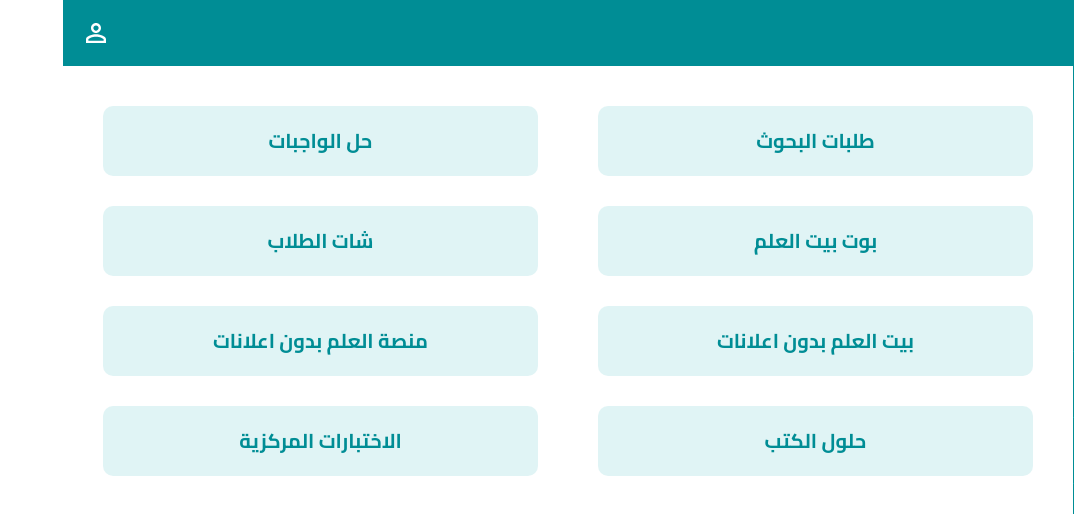
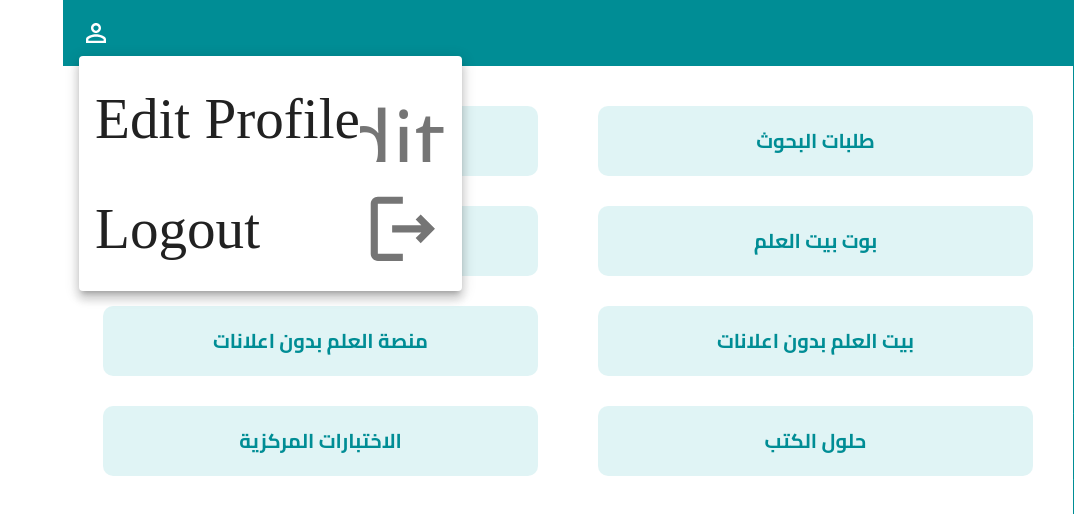
Before and after one commit to BahaaDagher/DashBoard-with-React, a React (Create React App) app: page / in a window 1280 px wide. Both pictures are taken after a click on the button 33 px from the left and 33 px from the top of the page. Shown: the top 514 px of the page, without its empty margins (206-1280 px from the left). Built offline with nearby package versions, Linux system fonts and the light colour scheme.

Commit message:
dropDown of profile

```diff
--- a/src/scenes/global/Sidebar.jsx
+++ b/src/scenes/global/Sidebar.jsx
@@ -112,9 +112,9 @@ const Sidebar = () => {
                 variant="h2"
                 color="#fff"
                 fontWeight="bold"
-                sx={{ m: "10px 0 0 0"  , fontFamily: 'Cairo' , fontSize: "28px"}}
+                sx={{ m: "10px 0 0 0"  , fontFamily: 'Cairo' , fontSize: "25px"}}
               >
-                 إسماعيل محمود
+              اسماعيل محمود
               </Typography>
               <Typography variant="h5" color={Colors.main[4]} sx = {{fontFamily: 'Cairo' , padding:"10px"}}>
                  الصف الخامس
--- a/src/scenes/global/Topbar.jsx
+++ b/src/scenes/global/Topbar.jsx
@@ -1,19 +1,83 @@
-import {Box , Icon, IconButton , useTheme} from '@mui/material'
-import {Colors} from '../../theme'
-import InputBase from '@mui/material/InputBase'
-import NotificationsOutlinedIcon from '@mui/icons-material/NotificationsOutlined';
-import SettingsOutlinedIcon from '@mui/icons-material/SettingsOutlined';
+import React, { useState } from 'react';
+import {
+  Box,
+  Icon,
+  IconButton,
+  Popover,
+  List,
+  ListItem,
+  ListItemIcon,
+  ListItemText,
+} from '@mui/material';
+
+import { Colors } from '../../theme';
+import LogoutOutlinedIcon from '@mui/icons-material/LogoutOutlined';
 import PersonOutlineIcon from '@mui/icons-material/PersonOutline';
+import { Link } from 'react-router-dom';
+import styled from '@emotion/styled';
+
+
+
 const Topbar = () => {
-  const theme = useTheme()
+
+  const [anchorEl, setAnchorEl] = useState(null);
+
+  const handleIconClick = (event) => {
+    setAnchorEl(event.currentTarget);
+  };
+
+  const handleClose = () => {
+    setAnchorEl(null);
+  };
+
+  const open = Boolean(anchorEl);
+
+  const handleLogout = () => {
+    // Handle logout  here
+  };
+
   return (
     <>
-      <Box display="flex" padding="10px" justifyContent="flex-end" backgroundColor= {Colors.main[1]}>
-        <IconButton sx={{color : "#fff"}}>
-          <PersonOutlineIcon sx={{width: "30px" , height : "30px"}}/>
+      <Box
+        display="flex"
+        padding="10px"
+        justifyContent="flex-end"
+        backgroundColor={Colors.main[1]}
+      >
+        <IconButton sx={{ color: '#fff' }} onClick={handleIconClick}>
+          <PersonOutlineIcon sx={{ width: '30px', height: '30px' }} />
         </IconButton>
       </Box>
+      <Popover
+        open={open}
+        anchorEl={anchorEl}
+        onClose={handleClose}
+        anchorOrigin={{
+          vertical: 'bottom',
+          horizontal: 'right',
+        }}
+        transformOrigin={{
+          vertical: 'top',
+          horizontal: 'right',
+        }}
+      >
+        <List >
+          <ListItem button component={Link} to="/editProfile" onClick={handleClose}>
+            <ListItemIcon>
+              <Icon>edit</Icon>
+            </ListItemIcon>
+            <ListItemText primary="Edit Profile" />
+          </ListItem>
+          <ListItem button onClick={handleLogout}>
+            <ListItemIcon>
+              <LogoutOutlinedIcon />
+            </ListItemIcon>
+            <ListItemText primary="Logout" />
+          </ListItem>
+        </List>
+      </Popover>
     </>
-  )
-}
-export default Topbar
+  );
+};
+
+export default Topbar;
```
